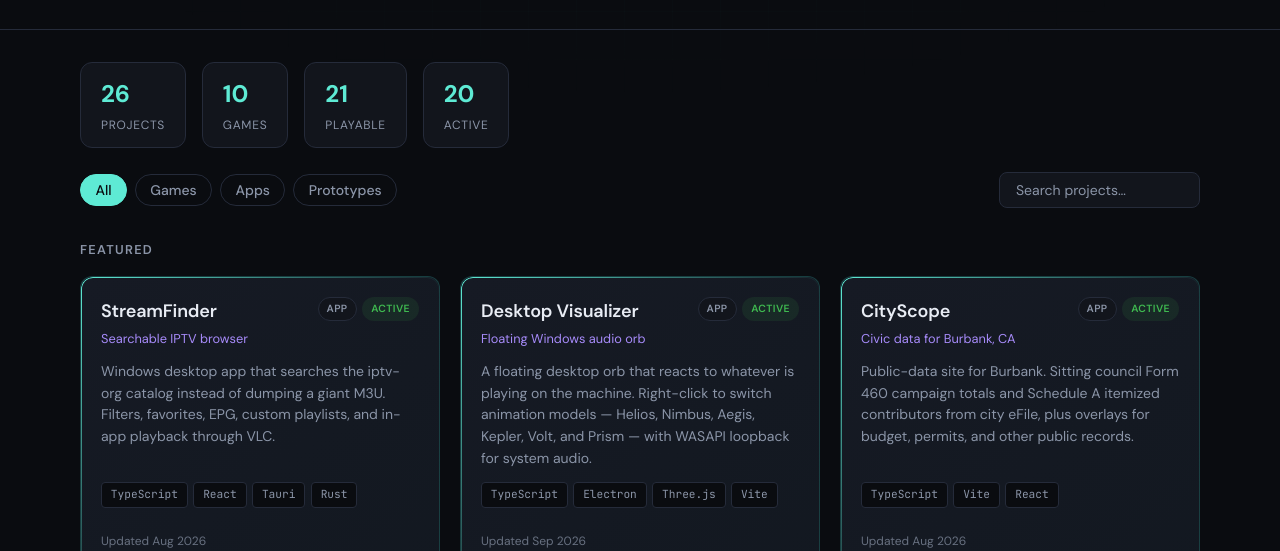
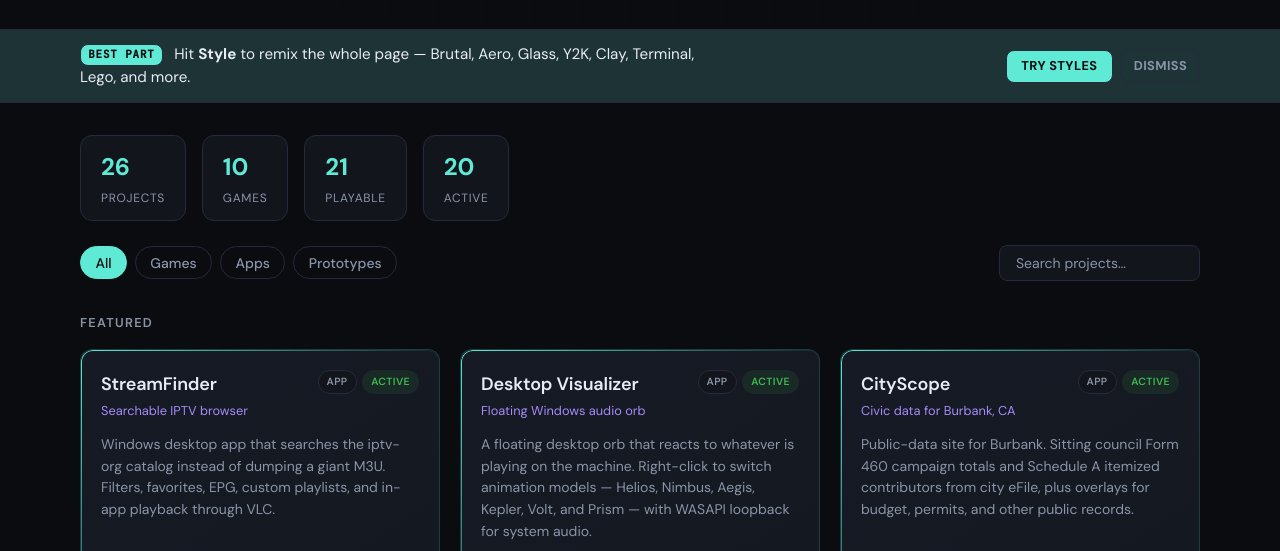
Before and after one commit to pfaustino/portfolio, a website: page index.html in a window 1280 px wide. Shown: the part 229-780 px from the top of the page. Drawn offline with Linux system fonts and the light colour scheme.

Commit message:
Prompt visitors to try the Style switcher.
Add a dismissible callout that highlights theme cycling as the portfolio’s signature feature.

Co-authored-by: Cursor <cursoragent@cursor.com>

```diff
--- a/css/styles.css
+++ b/css/styles.css
@@ -322,6 +322,147 @@ body {
 .site-header {
   padding: 3rem 0 2rem;
   border-bottom: var(--border-width) solid var(--border);
+}
+
+.styles-callout {
+  border-bottom: var(--border-width) solid var(--border);
+  background: color-mix(in srgb, var(--accent) 14%, var(--bg-elevated));
+  animation: styles-callout-in 0.55s cubic-bezier(0.22, 1, 0.36, 1) both;
+}
+
+.styles-callout[hidden] {
+  display: none;
+}
+
+.styles-callout--gone {
+  animation: styles-callout-out 0.28s ease forwards;
+  pointer-events: none;
+}
+
+.styles-callout__inner {
+  display: flex;
+  flex-wrap: wrap;
+  align-items: center;
+  justify-content: space-between;
+  gap: 0.85rem 1.25rem;
+  padding: 0.85rem 0;
+}
+
+.styles-callout__text {
+  margin: 0;
+  flex: 1 1 16rem;
+  max-width: 62ch;
+  font-size: 0.95rem;
+  line-height: 1.45;
+  color: var(--text);
+}
+
+.styles-callout__kicker {
+  display: inline-block;
+  margin-right: 0.45rem;
+  padding: 0.12rem 0.45rem;
+  font-family: var(--mono);
+  font-size: 0.68rem;
+  font-weight: 600;
+  letter-spacing: 0.08em;
+  text-transform: uppercase;
+  color: var(--filter-active-fg, var(--bg));
+  background: var(--accent);
+  border: var(--border-width) solid var(--border);
+  border-radius: var(--radius-sm);
+  vertical-align: 0.1em;
+}
+
+.styles-callout__actions {
+  display: flex;
+  flex-wrap: wrap;
+  gap: 0.5rem;
+}
+
+.styles-callout__try,
+.styles-callout__dismiss {
+  font-family: var(--font);
+  font-size: 0.8rem;
+  font-weight: 700;
+  letter-spacing: 0.03em;
+  text-transform: uppercase;
+  cursor: pointer;
+  border: var(--border-width) solid var(--border);
+  border-radius: var(--radius-sm);
+  transition: transform 0.12s ease, box-shadow 0.12s ease, background 0.15s ease;
+}
+
+.styles-callout__try {
+  padding: 0.45rem 0.9rem;
+  color: var(--filter-active-fg, var(--bg));
+  background: var(--accent);
+  box-shadow: none;
+  animation: styles-callout-pulse 2.4s ease-in-out infinite;
+}
+
+.styles-callout__try:hover {
+  transform: translateY(-1px);
+}
+
+.styles-callout__try:active {
+  transform: translate(1px, 1px);
+  animation: none;
+}
+
+.styles-callout__dismiss {
+  padding: 0.45rem 0.75rem;
+  color: var(--text-muted);
+  background: transparent;
+}
+
+.styles-callout__dismiss:hover {
+  color: var(--text);
+  border-color: var(--border-hover);
+}
+
+[data-theme="brutal"] .styles-callout__try,
+[data-theme="lego"] .styles-callout__try,
+[data-theme="chrome"] .styles-callout__kicker,
+[data-theme="brutal"] .styles-callout__kicker,
+[data-theme="lego"] .styles-callout__kicker {
+  box-shadow: 3px 3px 0 var(--border);
+}
+
+[data-theme="brutal"] .styles-callout__try:active,
+[data-theme="lego"] .styles-callout__try:active {
+  box-shadow: 1px 1px 0 var(--border);
+}
+
+[data-theme="terminal"] .styles-callout__kicker::before {
+  content: "> ";
+}
+
+@keyframes styles-callout-in {
+  from {
+    opacity: 0;
+    transform: translateY(-0.5rem);
+  }
+  to {
+    opacity: 1;
+    transform: translateY(0);
+  }
+}
+
+@keyframes styles-callout-out {
+  to {
+    opacity: 0;
+    transform: translateY(-0.35rem);
+  }
+}
+
+@keyframes styles-callout-pulse {
+  0%,
+  100% {
+    box-shadow: 0 0 0 0 color-mix(in srgb, var(--accent) 45%, transparent);
+  }
+  50% {
+    box-shadow: 0 0 0 6px color-mix(in srgb, var(--accent) 0%, transparent);
+  }
 }
 
 .header-inner {
--- a/index.html
+++ b/index.html
@@ -55,6 +55,19 @@
     </div>
   </header>
 
+  <aside class="styles-callout" id="styles-callout" aria-label="Try design styles">
+    <div class="container styles-callout__inner">
+      <p class="styles-callout__text">
+        <span class="styles-callout__kicker">Best part</span>
+        Hit <strong>Style</strong> to remix the whole page — Brutal, Aero, Glass, Y2K, Clay, Terminal, Lego, and more.
+      </p>
+      <div class="styles-callout__actions">
+        <button type="button" class="styles-callout__try" id="styles-callout-try">Try Styles</button>
+        <button type="button" class="styles-callout__dismiss" id="styles-callout-dismiss" aria-label="Dismiss styles tip">Dismiss</button>
+      </div>
+    </div>
+  </aside>
+
   <main class="container">
     <section class="stats-bar" id="stats-bar" aria-label="Portfolio summary"></section>
 
--- a/js/app.js
+++ b/js/app.js
@@ -328,7 +328,52 @@ function setupThemeToggle() {
   if (!btn) return;
   btn.addEventListener("click", () => {
     applyTheme(nextTheme(getTheme()));
+    dismissStylesCallout(true);
   });
+  setupStylesCallout(btn);
+}
+
+const CALLOUT_KEY = "portfolio-styles-callout-dismissed";
+
+function setupStylesCallout(themeBtn) {
+  const callout = document.getElementById("styles-callout");
+  const tryBtn = document.getElementById("styles-callout-try");
+  const dismissBtn = document.getElementById("styles-callout-dismiss");
+  if (!callout || !tryBtn || !dismissBtn) return;
+
+  let dismissed = false;
+  try {
+    dismissed = localStorage.getItem(CALLOUT_KEY) === "1";
+  } catch (_) {
+    dismissed = false;
+  }
+  if (dismissed) {
+    callout.hidden = true;
+    return;
+  }
+
+  callout.hidden = false;
+  tryBtn.addEventListener("click", () => {
+    themeBtn.click();
+    themeBtn.focus({ preventScroll: true });
+  });
+  dismissBtn.addEventListener("click", () => dismissStylesCallout(true));
+}
+
+function dismissStylesCallout(persist) {
+  const callout = document.getElementById("styles-callout");
+  if (callout) {
+    callout.classList.add("styles-callout--gone");
+    window.setTimeout(() => {
+      callout.hidden = true;
+    }, 280);
+  }
+  if (!persist) return;
+  try {
+    localStorage.setItem(CALLOUT_KEY, "1");
+  } catch (_) {
+    /* ignore */
+  }
 }
 
 init();
```
